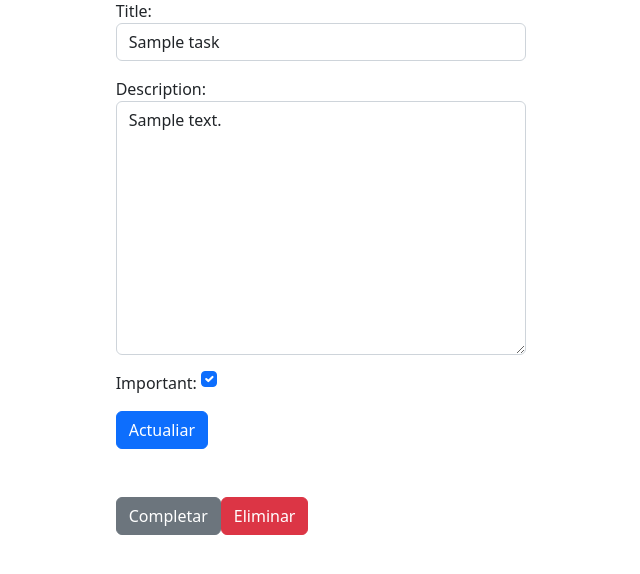
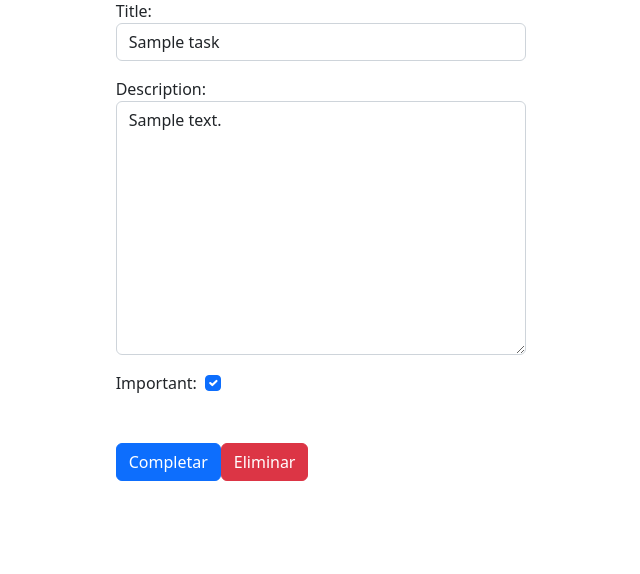
Before and after one commit to Johnmarin93/ProyectoDjango, a Django app: page /tasks/1 in a window 1280 px wide. Shown: the part 113-687 px from the top of the page, without its empty margins (319-959 px from the left). Run offline with Django 4.2, Linux system fonts and the light colour scheme; a user stored in the database is signed in; tables that the repository leaves empty hold one stand-in row (values such as "Sample post").

Commit message:
Version 0.6

```diff
--- a/tasks/forms.py
+++ b/tasks/forms.py
@@ -8,5 +8,5 @@ class TaskForm(forms.ModelForm):
         widgets={
              'title' : forms.TextInput(attrs={'class': 'form-control ', 'placeholder': 'Titulo'}),
              'description' : forms.Textarea(attrs={'class': 'form-control', 'placeholder': 'Descripción'}),
-             'important' : forms.CheckboxInput(attrs={'class': 'form-check-input m-auto'}),
+             'important' : forms.CheckboxInput(attrs={'class': 'form-check-input m-1'}),
         }
--- a/tasks/templates/task_detail.html
+++ b/tasks/templates/task_detail.html
@@ -13,9 +13,6 @@
       <form method="POST">
         {% csrf_token %}
         {{form.as_p}}
-      <button class="btn btn-primary">
-        Actualiar
-      </button>
     </form>
 
       <div class="mt-5 d-flex">
@@ -23,7 +20,7 @@
 
       <form action="{% url 'complete_task' task.id %}" method="POST">
         {% csrf_token %}
-        <button class="btn btn-secondary">
+        <button class="btn btn-primary">
           Completar
         </button>
       </form>
--- a/tasks/templates/tasks.html
+++ b/tasks/templates/tasks.html
@@ -20,7 +20,7 @@
                     <p>{{task.user.username}}</p>
                 </header>
                   <p>{{task.description}}</p>
-                  <p>{{task.datecompleted|date:'M j Y:i'}}</p>
+                  <p>{{task.datecompleted|date:'M j Y g:i a'}}</p>
               </a>
         {% endfor %}
       </ul>
```
